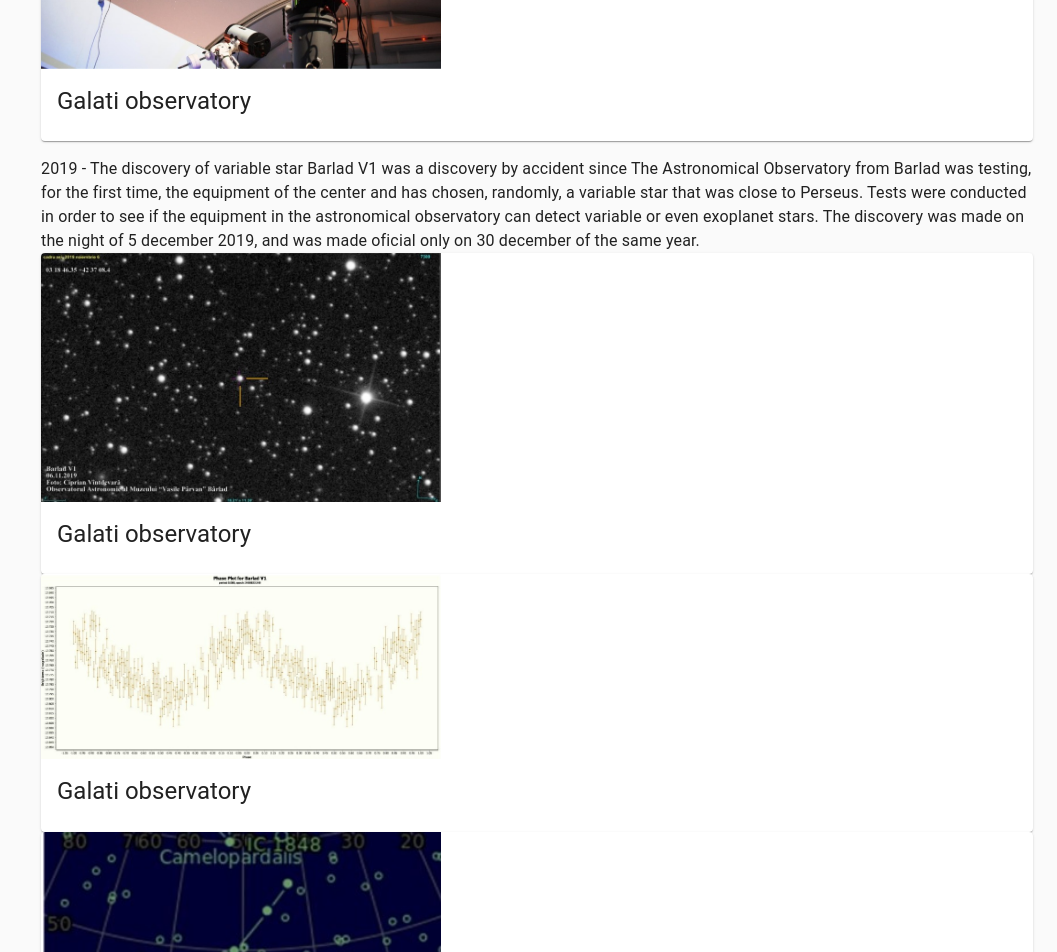
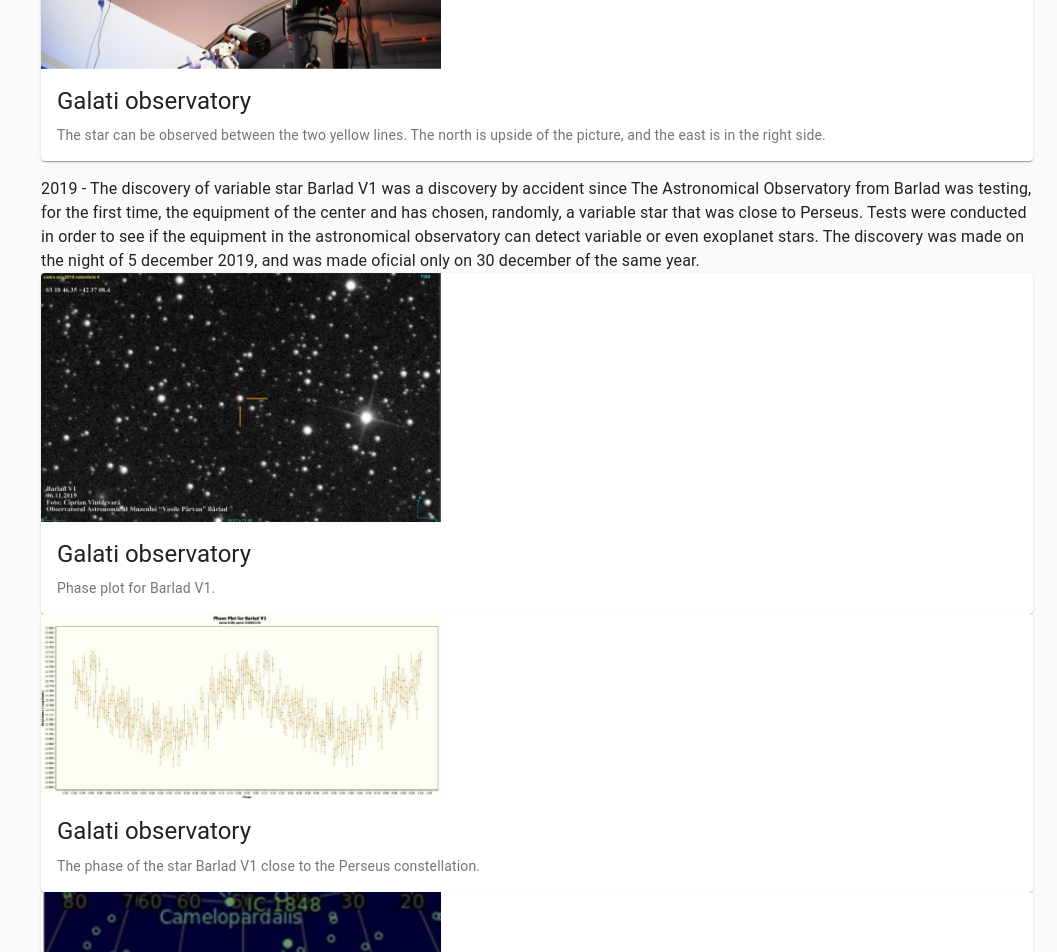
Before and after one commit to bioan/astronomyhw1, a React (Create React App) app: page /recent in a window 1280 px wide. Shown: the part 1720-2672 px from the top of the page, without its empty margins (223-1280 px from the left). Built offline with nearby package versions, Linux system fonts and the light colour scheme.

Commit message:
Update Recent.js

```diff
--- a/src/periods/Recent.js
+++ b/src/periods/Recent.js
@@ -79,6 +79,7 @@ const Twentieth = ({classes}) => {
           Galati observatory
           </Typography>
           <Typography variant="body2" color="textSecondary" component="p">
+		  The star can be observed between the two yellow lines. The north is upside of the picture, and the east is in the right side.
           </Typography>
         </CardContent>
       </CardActionArea>
@@ -101,6 +102,7 @@ const Twentieth = ({classes}) => {
           Galati observatory
           </Typography>
           <Typography variant="body2" color="textSecondary" component="p">
+		  Phase plot for Barlad V1.
           </Typography>
         </CardContent>
       </CardActionArea>
@@ -120,6 +122,7 @@ const Twentieth = ({classes}) => {
           Galati observatory
           </Typography>
           <Typography variant="body2" color="textSecondary" component="p">
+		  The phase of the star Barlad V1 close to the Perseus constellation.
           </Typography>
         </CardContent>
       </CardActionArea>
```
